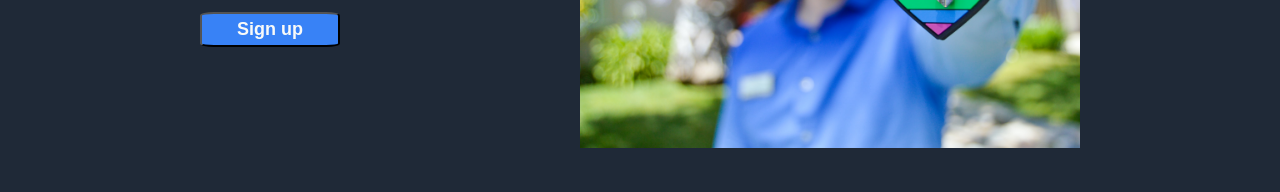
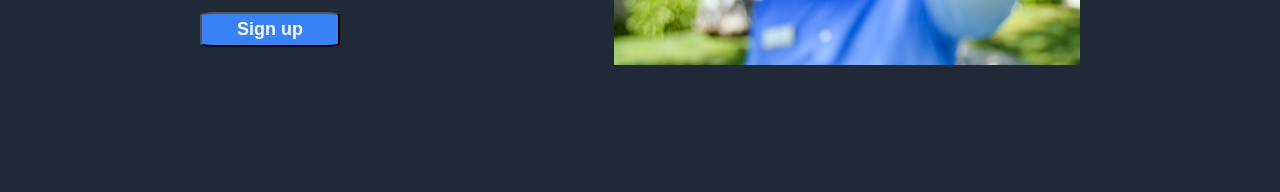
Before and after one commit to dominik-kiss/landing-page, a plain HTML site: page index.html in a window 1280 px wide. Shown: the part 363-555 px from the top of the page. Drawn offline with Linux system fonts and the light colour scheme.

Commit message:
Style the main image

```diff
--- a/style.css
+++ b/style.css
@@ -31,6 +31,12 @@ button {
 .top .content {
     margin-top: 130px;
     margin-bottom: 130px;
+}
+
+.top .content img {
+    width: 1200px;
+    height: 250px;
+    object-fit: cover;
 }
 
 
```
